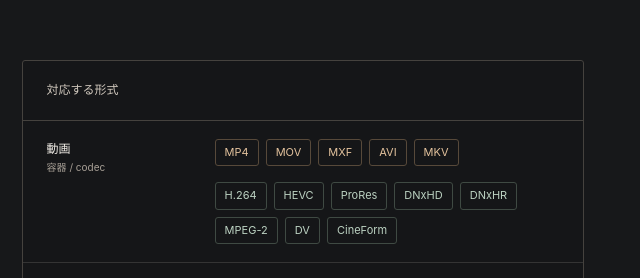
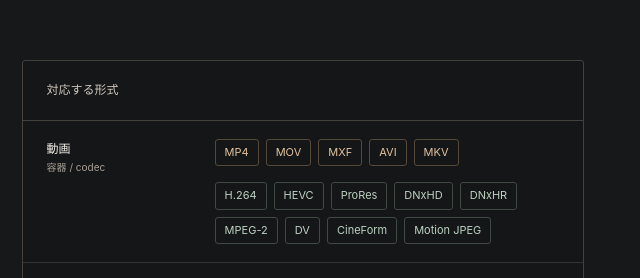
Before and after one commit to minamikik/filmstrip, a plain HTML site: page docs/index.html in a window 1280 px wide. Shown: the part 2460-2738 px from the top of the page, 640-1280 px from the left. Drawn offline with Linux system fonts and the light colour scheme.

Commit message:
Add Motion JPEG to the supported video formats

```diff
--- a/docs/index.html
+++ b/docs/index.html
@@ -484,7 +484,7 @@
             <dl>
               <div class="format-row">
                 <dt>動画<small>容器 / codec</small></dt>
-                <dd><span class="chip">MP4</span><span class="chip">MOV</span><span class="chip">MXF</span><span class="chip">AVI</span><span class="chip">MKV</span><i class="chip-break" aria-hidden="true"></i><span class="chip codec">H.264</span><span class="chip codec">HEVC</span><span class="chip codec">ProRes</span><span class="chip codec">DNxHD</span><span class="chip codec">DNxHR</span><span class="chip codec">MPEG-2</span><span class="chip codec">DV</span><span class="chip codec">CineForm</span></dd>
+                <dd><span class="chip">MP4</span><span class="chip">MOV</span><span class="chip">MXF</span><span class="chip">AVI</span><span class="chip">MKV</span><i class="chip-break" aria-hidden="true"></i><span class="chip codec">H.264</span><span class="chip codec">HEVC</span><span class="chip codec">ProRes</span><span class="chip codec">DNxHD</span><span class="chip codec">DNxHR</span><span class="chip codec">MPEG-2</span><span class="chip codec">DV</span><span class="chip codec">CineForm</span><span class="chip codec">Motion JPEG</span></dd>
               </div>
               <div class="format-row">
                 <dt>WebM<small>codec</small></dt>
```
